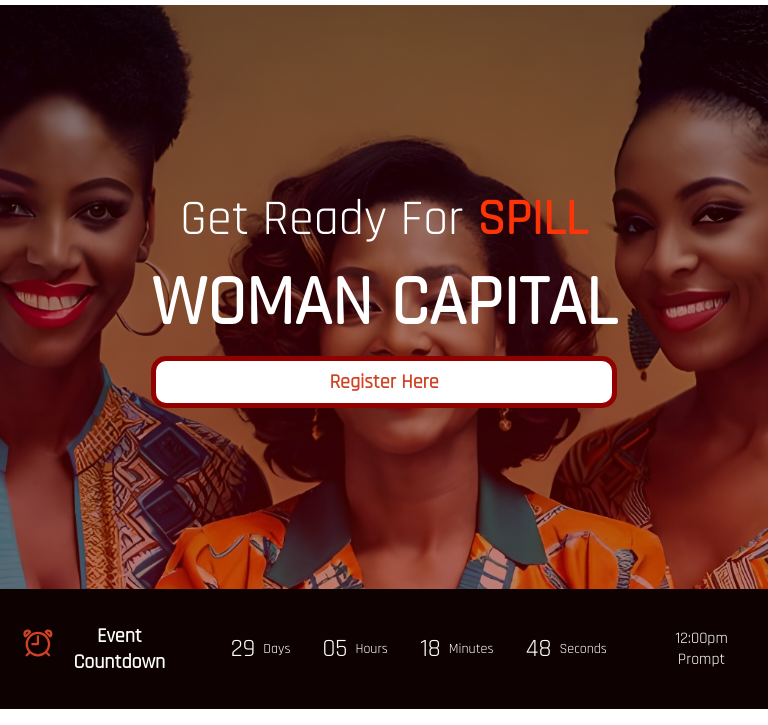
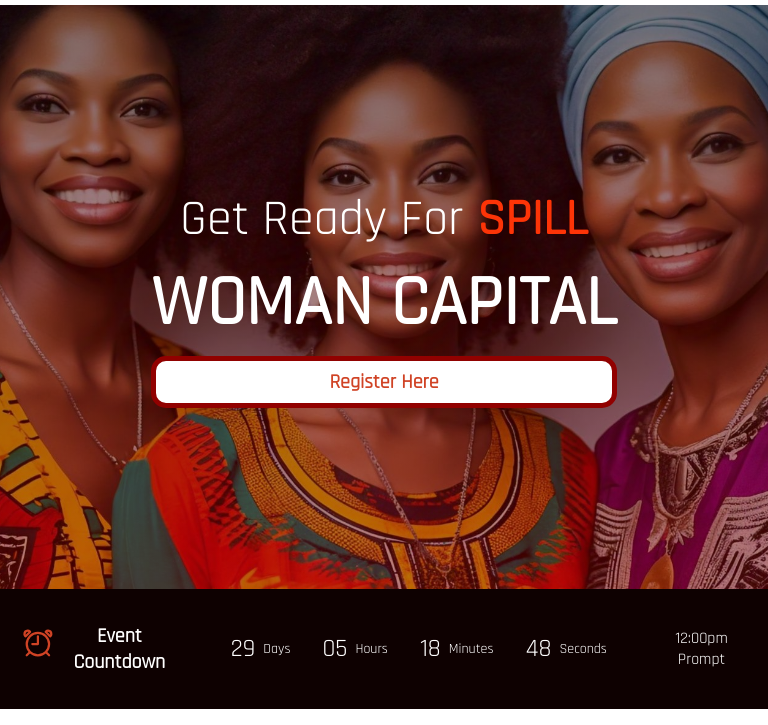
Before and after one commit to Sholafunmi/spillafrica, a plain HTML site: page index.html in a window 768 px wide. Shown: the part 75-800 px from the top of the page. Drawn offline with nearby package versions, Linux system fonts and the light colour scheme; a web font is replaced by a local one.

Commit message:
responsiveness

```diff
--- a/styles.css
+++ b/styles.css
@@ -570,7 +570,7 @@ color: #fff;
     height: fit-content;
     width: 100%;
     justify-content: center;
-    background: linear-gradient(rgba(15,0,0, 0.5), rgba(145,1,0, 0.5)), url('./images/bg4.jpg');
+    background: linear-gradient(rgba(15,0,0, 0.5), rgba(145,1,0, 0.5)), url('./images/SP24IMG1.jpg');
     background-position: center;
     background-repeat: no-repeat;
     background-size: cover;
```
